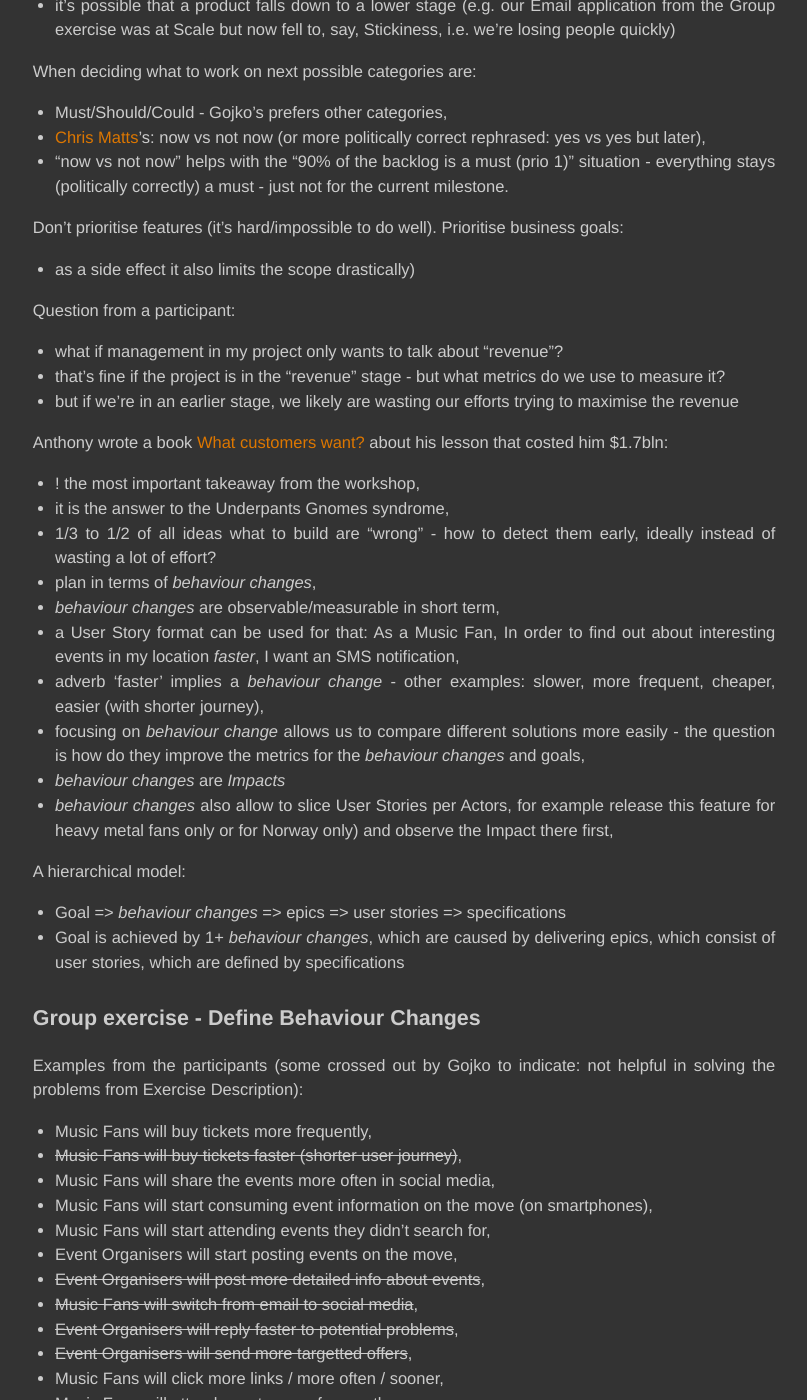
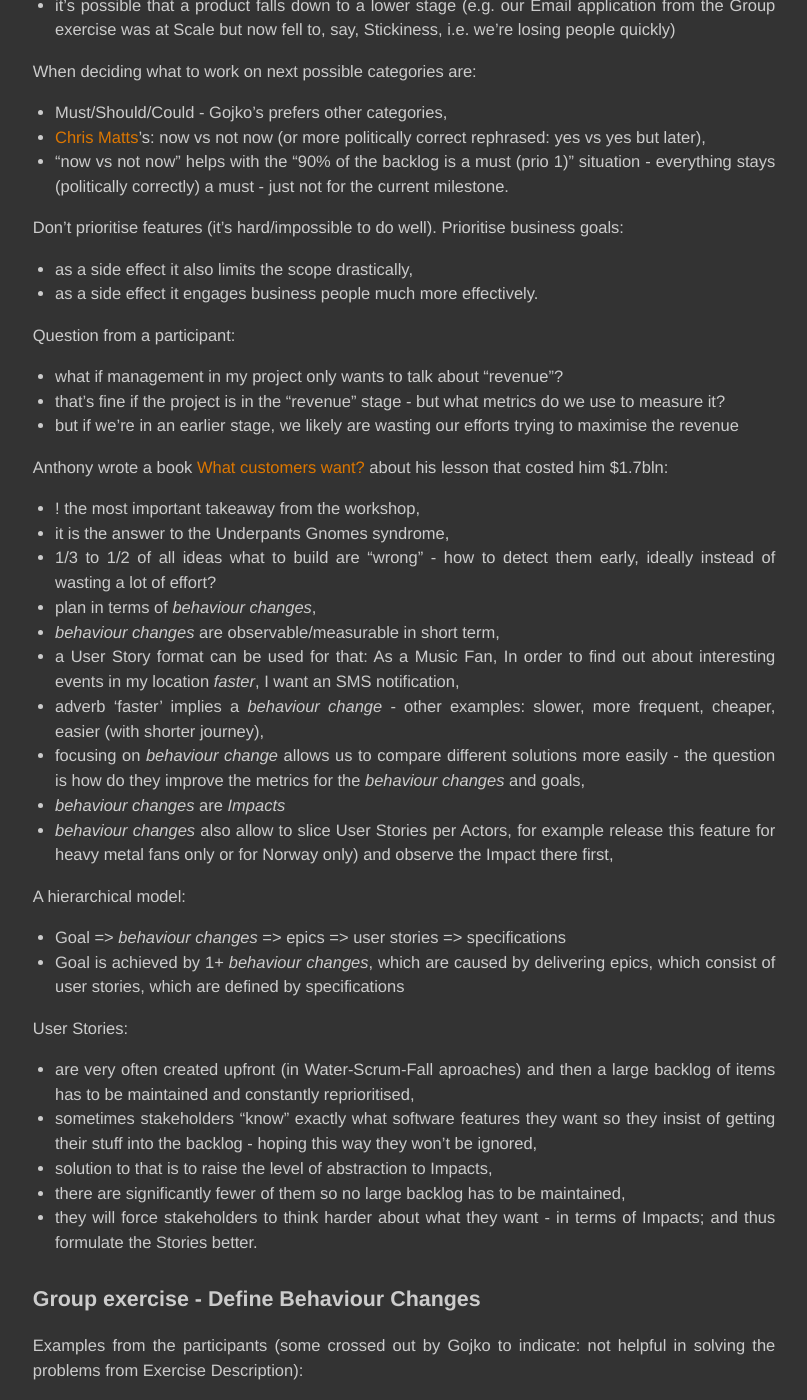
Before and after one commit to unclejamal/unclejamal.github.io, a Jekyll site: the page built from _posts/2017-09-30-impact-mapping-with-gojko-adzic.markdown, in a window 1280 px wide and 1400 px high, scrolled down 4105 px. Shown: the whole window, without its empty margins (236-1043 px from the left). Built offline with Jekyll 4.4.1, drawn with Linux system fonts in a browser that asks for light colours; Markdown is read by kramdown in place of the engine named in the settings; comment, search, counter and statistics services are not loaded; some of the changed text lies outside the part shown.

Commit message:
Change Impact Mapping post after having read half the book

```diff
--- a/_posts/2017-09-30-impact-mapping-with-gojko-adzic.markdown
+++ b/_posts/2017-09-30-impact-mapping-with-gojko-adzic.markdown
@@ -101,7 +101,7 @@
 - participants had different understanding of how to measure these things (is growth measured in GBP or in percentage, for what time frame, is it fair to measure revenue if big festival dates are outside of our control?)
 
 
-Gojko quoting somebody:
+Gojko quoting Douglas Hubbard's book [How to Measure Anything](https://www.amazon.co.uk/How-Measure-Anything-Intangibles-Business/dp/0470539399):
 
 - "most businesses measure things that are easy to measure rather than the valuable ones",
 - User Story points (or Burndown points) are a proxy metric for actual value (it's easy to measure it but it represents time/effort spent rather than a value increment),
@@ -163,7 +163,8 @@
 
 Don't prioritise features (it's hard/impossible to do well). Prioritise business goals:
 
-- as a side effect it also limits the scope drastically)
+- as a side effect it also limits the scope drastically,
+- as a side effect it engages business people much more effectively.
 
 
 Question from a participant:
@@ -192,6 +193,13 @@
 - Goal => *behaviour changes* => epics => user stories => specifications
 - Goal is achieved by 1+ *behaviour changes*, which are caused by delivering epics, which consist of user stories, which are defined by specifications
 
+
+User Stories:
+- are very often created upfront (in Water-Scrum-Fall aproaches) and then a large backlog of items has to be maintained and constantly reprioritised,
+- sometimes stakeholders "know" exactly what software features they want so they insist of getting their stuff into the backlog - hoping this way they won't be ignored,
+- solution to that is to raise the level of abstraction to Impacts,
+- there are significantly fewer of them so no large backlog has to be maintained,
+- they will force stakeholders to think harder about what they want - in terms of Impacts; and thus formulate the Stories better.
 
 
 Group exercise - Define Behaviour Changes
@@ -339,7 +347,7 @@
 
 
 Group exercise - Create Impact Map For a Goal
------------------
+----------------
 Pick goal "Reduce reliance on a single channel (5-10% messages not email, click rates OK") and create an Impact Map for it.
 
 
@@ -410,6 +418,9 @@
 - reporting tool - progress on Impacts and Goals
 
 
+Business people tend to be much more engaged and make better decisions when prioritising at the level of goals and impacts rather than software features.
+
+
 Question: I'm working on a rewrite project...
 
 Answer: Pretend that I can give you the rewritten application right now. If that happens, whose behaviour will be easier to change?
@@ -432,13 +443,16 @@
 - for Goals/Impacts is easy.
 
 
-Measurements and Milestones:
+Measurements and Milestones - from Tom Gilb's book [Competitive Engineering](https://www.amazon.co.uk/Competitive-Engineering-Handbook-Requirements-Planguage/dp/0750665076):
 
 - scale - what will you measure (e.g. user retention),
 - meter - mechanics of how to measure it (e.g. attendees with more than 1 event per month),
 - benchmark - current state (e.g. 120) (if no data available, maybe the market has the data; or create a learning story for a subset of users to get a benchmark),
 - target - desired state (e.g. 200 by March),
-- constraint - failure level (e.g. below 80 is unacceptable)  (this one can be used to open a discussion more easily)
+- constraint - minimium acceptable value / failure level (e.g. 80 - i.e. below 80 is unacceptable)  (this one can be used to open a discussion more easily)
+
+
+Gojko has once facilitated a workshop in which 20 Goals were created. By discussing measurements and targets 17 of them were dropped - they weren't that important.
 
 
 Group exercise - Reverse Engineer Underpants Gnomes Situation
```
